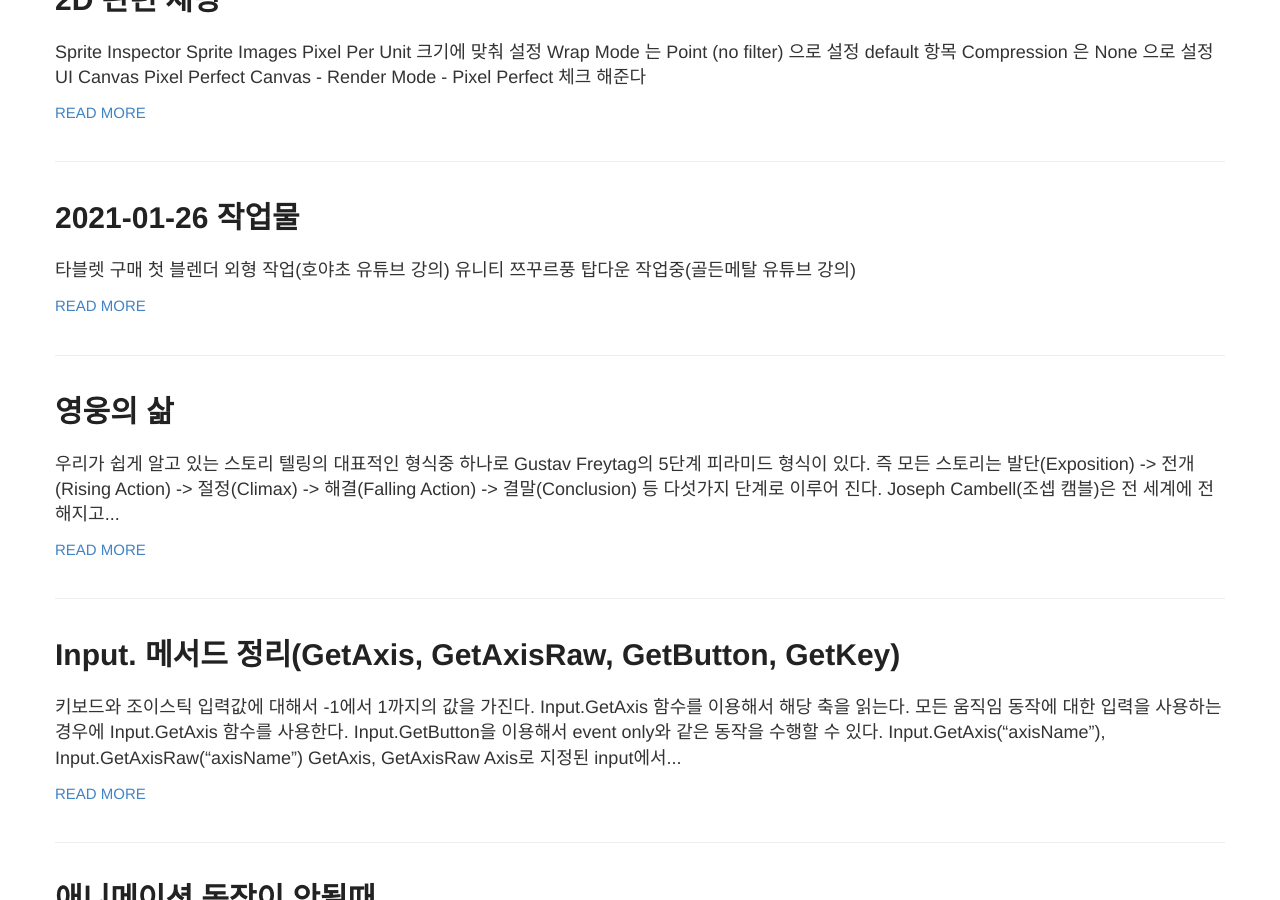
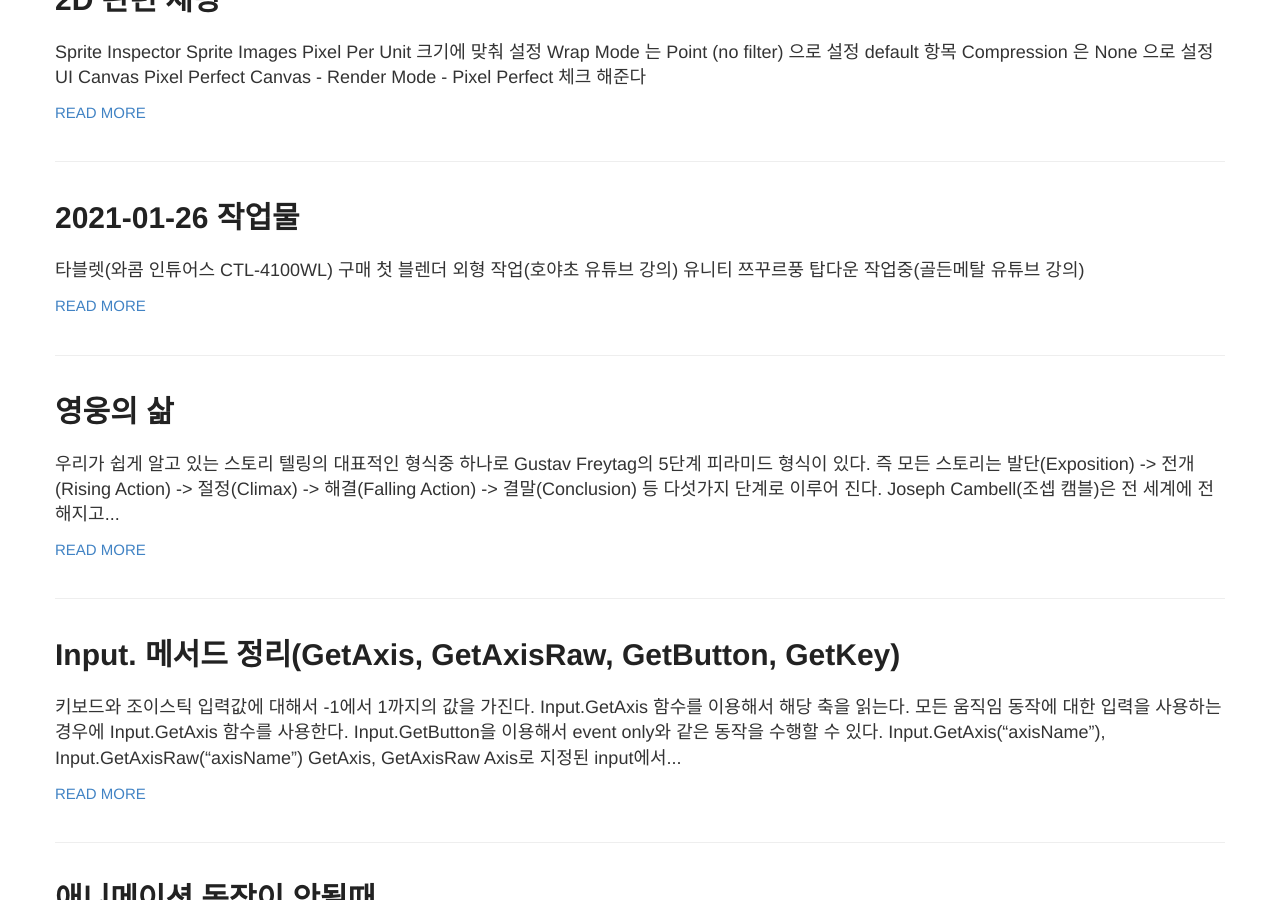
Before and after one commit to keemeesuu/keemeesuu.github.io, a Jekyll site: the page built from index.html, in a window 1280 px wide and 900 px high, scrolled down 406 px. Built offline with Jekyll 4.4.1, drawn with Linux system fonts in a browser that asks for light colours.

Commit message:
Update 2021-01-26-daiary.md

```diff
--- a/_posts/diary/2021-01-26-daiary.md
+++ b/_posts/diary/2021-01-26-daiary.md
@@ -11,7 +11,7 @@ tags: [ diary ]
 
 ![Blender](/images/diary/Screen Shot 2021-01-26 at 12.57.03 PM.png "Blender")
 
-타블렛 구매 첫 블렌더 외형 작업(호야초 유튜브 강의)
+타블렛(와콤 인튜어스 CTL-4100WL) 구매 첫 블렌더 외형 작업(호야초 유튜브 강의)
 
 <br>
 
```
